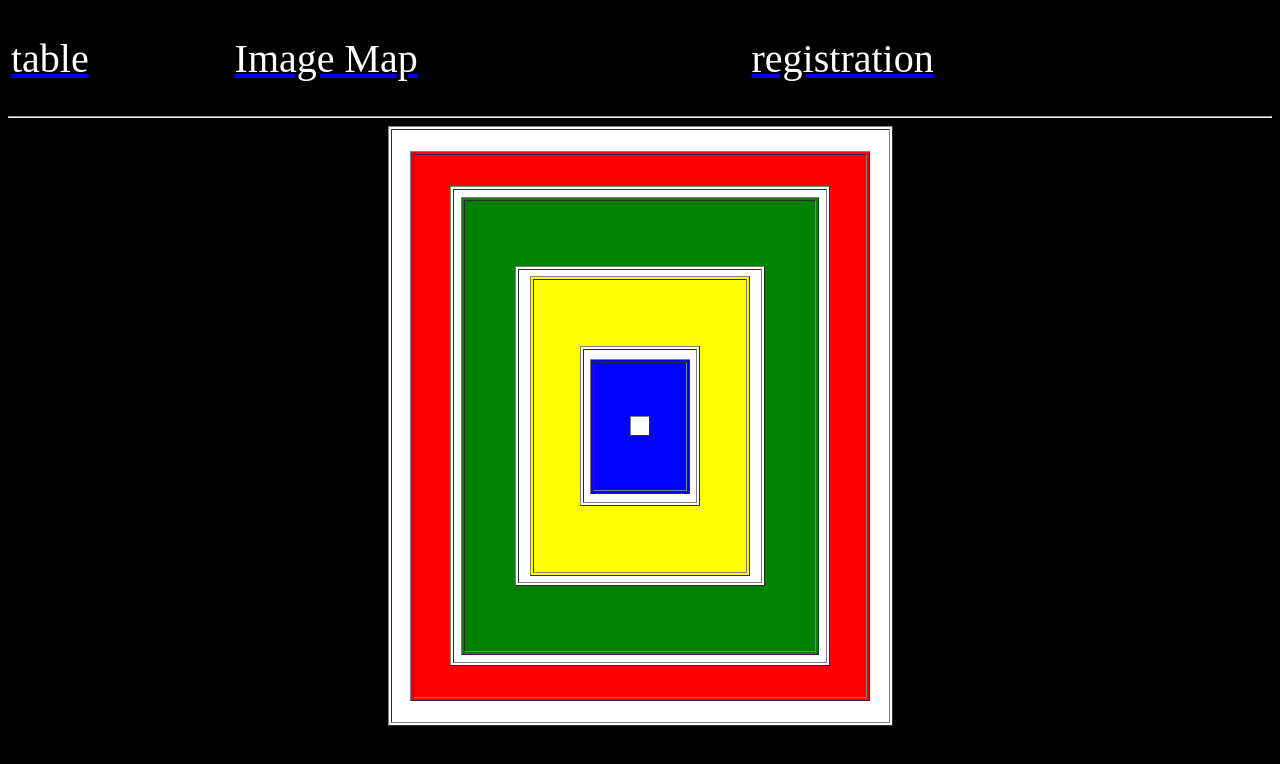
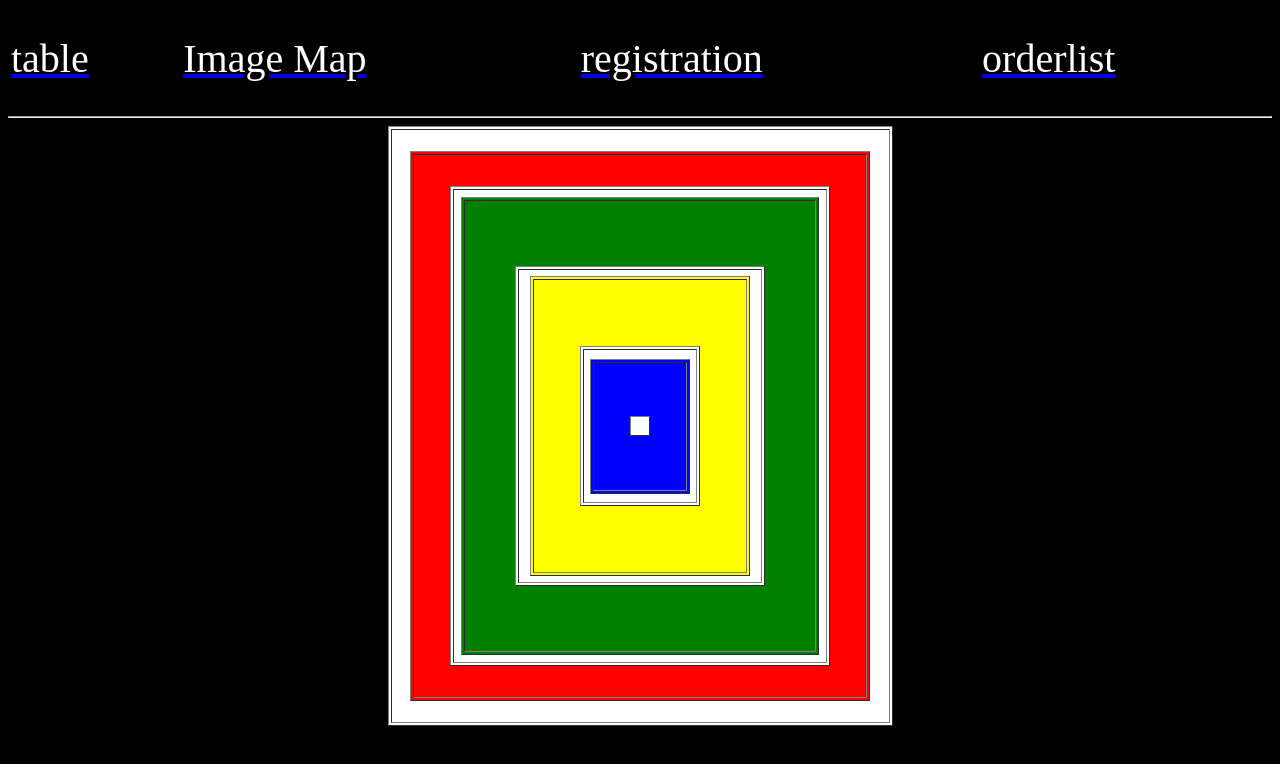
Before and after one commit to Diveshsachdeva/-HTML-all-classs-work, a plain HTML site: page index.html in a window 1280 px wide. Drawn offline with Linux system fonts and the light colour scheme.

Commit message:
Update index.html

```diff
--- a/index.html
+++ b/index.html
@@ -14,8 +14,9 @@
                <td><a href="image map.html" style="font-size:40px"> <font color="white"> Image Map</font> </a> </td>
                <td><a href="registration.html" style="font-size:40px"> <font color="white"> registration</font> </a> </td>
                <td> <a href="" style="font-size:40px"> <font color="white">  </font> </a> </td>
+             <td><a href="orderlist.html" style="font-size:40px"> <font color="white">orderlist </font> </a> </td>
 
-            </td>
+
         </tr>
     </table>
 <hr>
@@ -47,7 +48,7 @@
                                                     <table border="1"  align="center" width="220px" height="300px" bgcolor="yellow">
                                                         <tr>
                                                             <td>
-                                                                <table border="1"  align="center" width="120px" height="160px" bgcolor="white">
+                                                             <table border="1"  align="center" width="120px" height="160px" bgcolor="white">
                                                                     <tr>
                                                                         <td>
                                                                             <table border="1"  align="center" width="100px" height="135px" bgcolor="blue">
```
